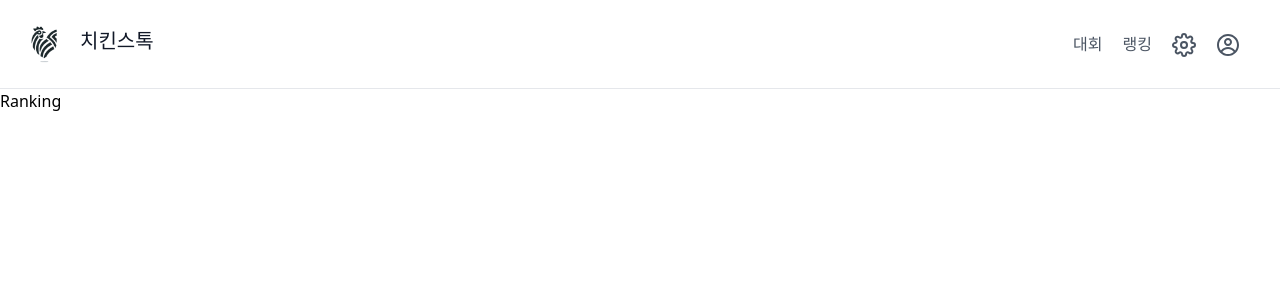
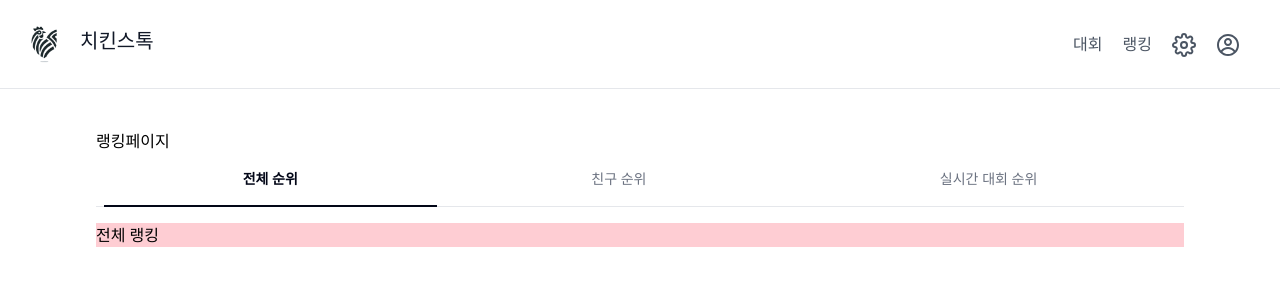
Before and after one commit to ChickenStock-2024/FrontEnd, a React (Vite) app: page /ranking in a window 1280 px wide. Shown: the top 300 px of the page. Built offline with nearby package versions, Linux system fonts and the light colour scheme.

Commit message:
Feat: 랭킹페이지 구현

```diff
--- /dev/null
+++ b/src/components/Ranking/AllRanking.jsx
@@ -0,0 +1,20 @@
+import React from "react";
+
+const AllRanking = ({ activeTabOption }) => {
+  switch (activeTabOption) {
+    case "allRanking":
+      return <div className="bg-rose-200">전체 랭킹</div>;
+    case "rivalRanking":
+      return <div className="bg-rose-300">친구 랭킹</div>;
+    default:
+      return <div className="bg-rose-400">실시간 랭킹</div>;
+  }
+
+  // if (activeTabOption === "allRanking") {
+  //   return <div className="bg-rose-200">전체 랭킹</div>;
+  // } else {
+  //   return <div className="bg-slate-200">친구 랭킹</div>;
+  // }
+};
+
+export default AllRanking;
--- /dev/null
+++ b/src/components/Ranking/RankingTab.jsx
@@ -0,0 +1,57 @@
+import React from "react";
+import { useState, useEffect } from "react";
+
+const tabsData = [
+  {
+    id: "allRanking",
+    label: "전체 순위",
+  },
+  {
+    id: "rivalRanking",
+    label: "친구 순위",
+  },
+  {
+    id: "nowRanking",
+    label: "실시간 대회 순위",
+  },
+];
+
+const RankingTab = ({ getActiveTabOption }) => {
+  const [activeTab, setActiveTab] = useState(tabsData[0].id);
+  useEffect(() => {
+    getActiveTabOption(activeTab);
+  }, [activeTab]);
+  return (
+    <>
+      <div className="mb-4 border-b border-gray-200 dark:border-gray-700">
+        <ul
+          className="flex flex-wrap -mb-px text-sm text-center justify-evenly"
+          id="default-tab"
+          role="tablist"
+        >
+          {tabsData.map((tab) => (
+            <li className="px-2 flex-auto" role="presentation" key={tab.id}>
+              <button
+                className={`inline-block w-full p-4 border-b-2 rounded-t-lg ${
+                  activeTab === tab.id
+                    ? "font-bold text-slate-950 border-slate-950"
+                    : "font-medium text-gray-500 border-transparent hover:text-gray-600 hover:border-gray-300 "
+                }`}
+                id={`${tab.id}-tab`}
+                type="button"
+                role="tab"
+                aria-controls={tab.id}
+                aria-selected={activeTab === tab.id}
+                onClick={() => setActiveTab(tab.id)}
+              >
+                {tab.label}
+              </button>
+            </li>
+          ))}
+        </ul>
+      </div>
+    </>
+  );
+};
+
+export default RankingTab;
--- a/src/pages/Ranking.jsx
+++ b/src/pages/Ranking.jsx
@@ -1,7 +1,22 @@
-import React from "react";
+import React, { useState } from "react";
+import RankingTab from "../components/Ranking/RankingTab";
+import AllRanking from "../components/Ranking/AllRanking";
 
 const Ranking = () => {
-  return <div>Ranking</div>;
+  const [activeTabOption, setActiveTabOption] = useState("");
+  const getActiveTabOption = (data) => {
+    setActiveTabOption(data);
+  };
+  console.log(activeTabOption);
+
+  return (
+    <div className="mt-10 mx-24">
+      랭킹페이지
+      <RankingTab getActiveTabOption={getActiveTabOption} />
+      <div></div>
+      <AllRanking activeTabOption={activeTabOption} />
+    </div>
+  );
 };
 
 export default Ranking;
```
